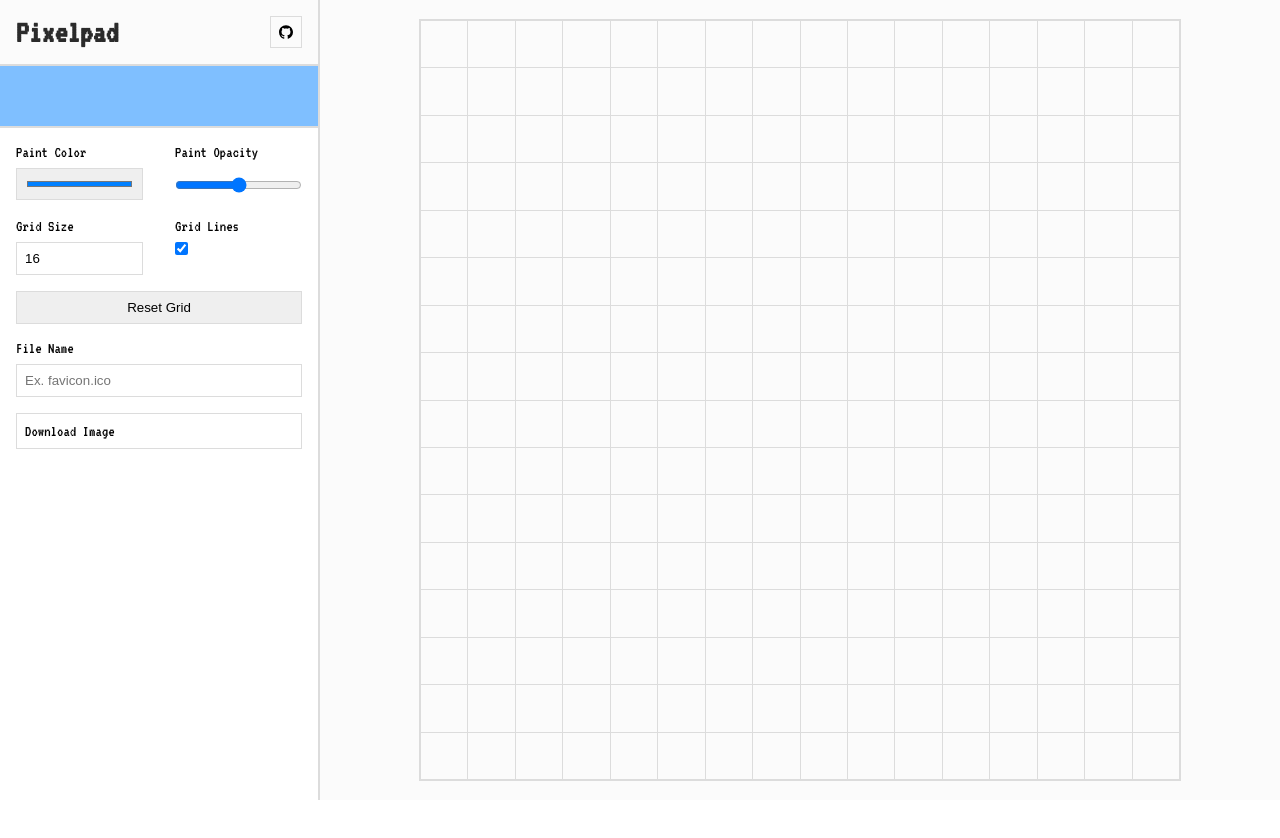
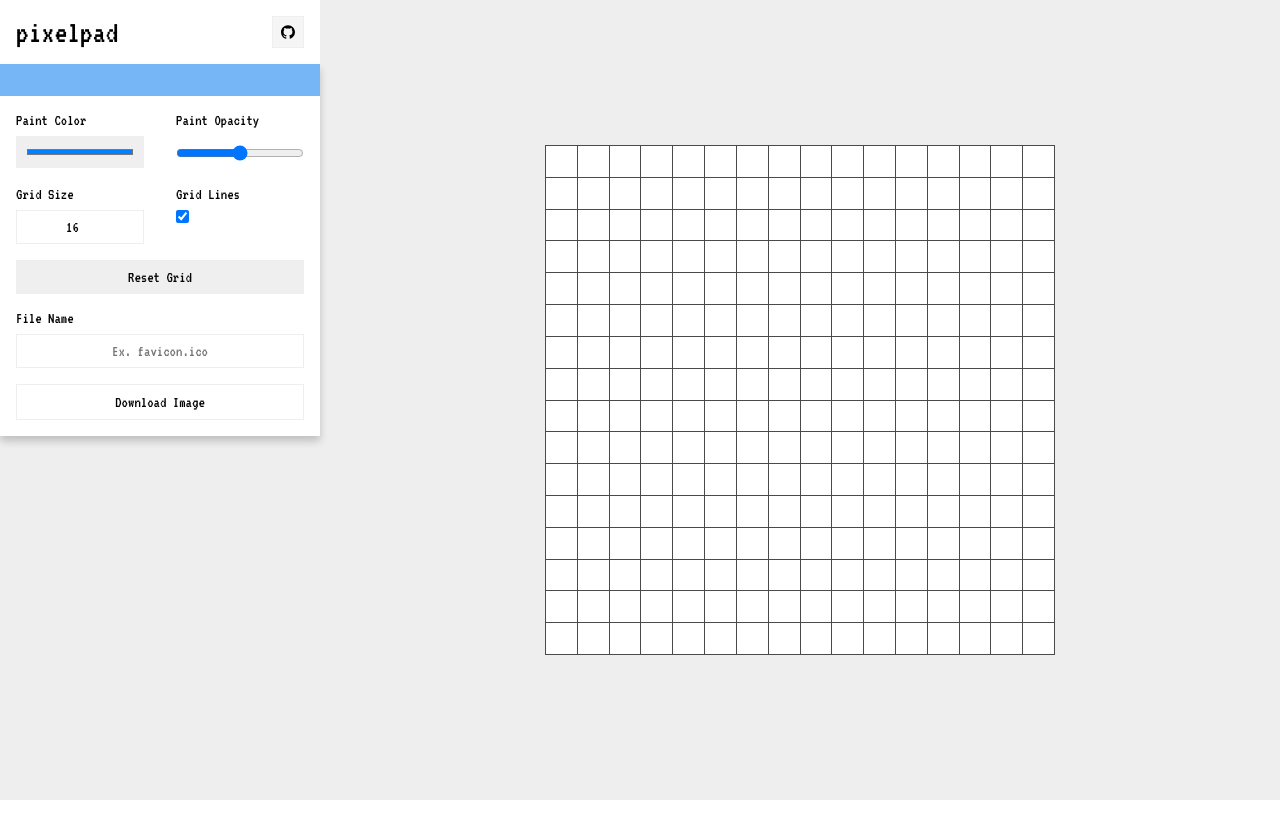
Before and after one commit to mgg9xv/jquery-sketchpad, a website built with webpack: page index.html in a window 1280 px wide. After the commit the page ends 800 px from the top, so only its background shows below. Built offline with nearby package versions, Linux system fonts and the light colour scheme.

Commit message:
Some color changes

```diff
--- a/index.html
+++ b/index.html
@@ -14,14 +14,14 @@
         <main id="main-container">
             <section id="control-section" class="control-section-visible">
                 <nav id="main-navigation">
-                    <h1 id="main-heading">Pixelpad</h1>
+                    <h1 id="main-heading">pixelpad</h1>
                     <a class="button"
                        href="https://github.com/mggwxyz/pixelpad">
                         <img class="svg-icon" src="./images/github-mark.svg">
                     </a>
                 </nav>
                 <div id="control-panel">
-                    <div class="control-panel-row">
+                    <div class="control-panel-row light-gray">
                         <div id="paint-preview">&nbsp;</div>
                     </div>
                     <div class="control-panel-row">
--- a/src/scss/style.scss
+++ b/src/scss/style.scss
@@ -1,11 +1,12 @@
 @import "normalize";
 
-$color-white: #fbfbfb;
-$color-light-gray: #dcdcdc;
+$color-white: #f5f5f5;
+$color-light-gray: #eeeeee;
 $color-medium-gray: #818181;
 $color-dark-gray: #4a4a4a;
 $color-black: #2b2b2b;
 $color-light-blue: #498bff;
+
 
 * {
   box-sizing: border-box;
@@ -23,19 +24,24 @@ html, body {
   font-size: 16px;
 }
 
-
+input, select, textarea, button {
+  font-family: inherit;
+  font-size: inherit;
+}
 
 table {
+  border: 1px solid $color-dark-gray;
   border-collapse: collapse;
 }
 
-tr, td {
+td {
+  background-color: white;
   padding: 0;
-  border: 1px solid $color-light-gray;
-}
+  border: 1px solid $color-dark-gray;
 
-td:hover {
-  outline: 4px solid $color-light-blue;
+  &:hover {
+    outline: 4px solid $color-light-blue;
+  }
 }
 
 .button {
@@ -47,7 +53,6 @@ td:hover {
   height: 2rem;
 
   &:hover, &:focus {
-    outline: none;
     border: 1px solid $color-medium-gray;
   }
 }
@@ -57,6 +62,10 @@ td:hover {
   justify-content: space-around;
   width: 100%;
   margin-bottom: 1rem;
+}
+
+.light-gray {
+  background-color: $color-light-gray;
 }
 
 .row-item-1-2 {
@@ -81,6 +90,7 @@ td:hover {
   box-sizing: border-box;
   border: 1px solid $color-light-gray;
   padding: 0.5rem;
+  text-align: center;
 
   display: block;
   width: 100%;
@@ -99,8 +109,8 @@ td:hover {
 }
 
 #main-navigation {
-  background-color: $color-white;
-  color: $color-black;
+  background-color: white;
+  color: black;
 
   border: 0;
   padding: 1rem;
@@ -124,6 +134,8 @@ td:hover {
 #main-heading {
   display: inline-block;
   align-self: center;
+  font-size: 2rem;
+  font-weight: 500;
 }
 
 #main-container {
@@ -131,13 +143,12 @@ td:hover {
   weight: 100%;
   padding: 0;
   margin: 0;
-  background-color: $color-white;
+  background-color: $color-light-gray;
 }
 
 #paint-preview {
-  border-top: 2px solid $color-light-gray;
-  border-bottom: 2px solid $color-light-gray;
-  height: 4rem;
+  background-color: $color-light-gray;
+  height: 2rem;
   width: 100%;
   text-align: center;
 }
@@ -160,6 +171,8 @@ td:hover {
   left: 50%;
   transform: translate(-50%, -50%);
   border: 1px solid $color-light-gray;
+  max-height: 512px;
+  max-width: 512px;
 }
 
 #grid-table {
@@ -168,10 +181,10 @@ td:hover {
 }
 
 #control-panel {
-  height: 100%;
   overflow: hidden;
   background-color: white;
   color: black;
+  box-shadow: 0px 5px 8px rgba(0, 0, 0, 0.2);
 }
 
 #control-section {
@@ -181,7 +194,7 @@ td:hover {
   width: 100%;
   transition: transform 0.5s;
   transform: translateX(-100%);
-  border-right: 2px solid $color-light-gray;
+  //border-right: 2px solid $color-light-gray;
 }
 
 #control-section.control-section-visible {
```
Also changed, not shown: dist/bundle.css, 1 other file.
